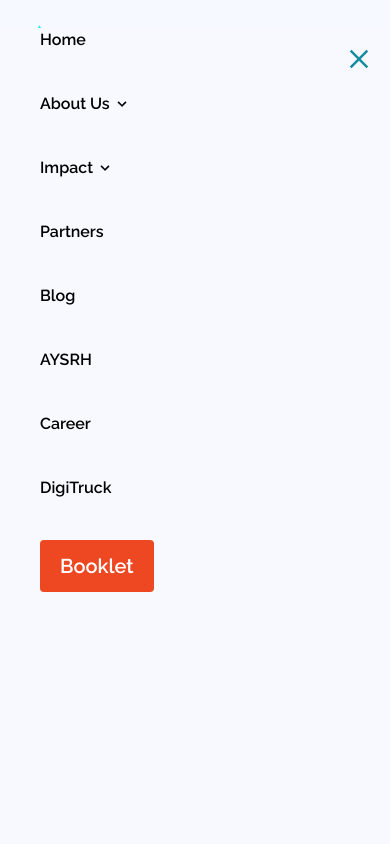
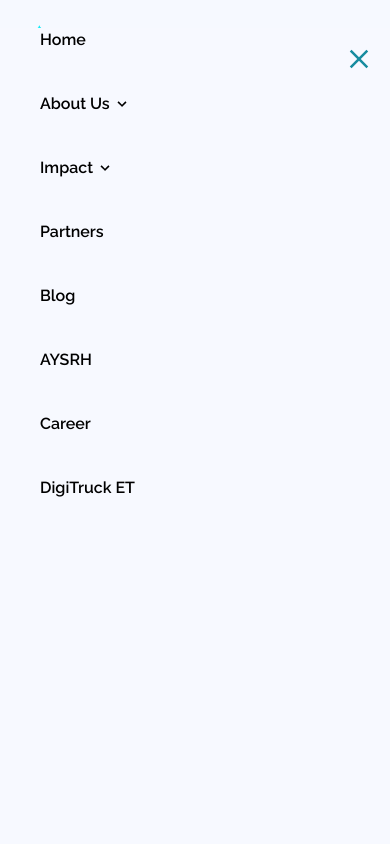
Before and after one commit to Admin-iCog-ACC/DigiTruckRegistration, a Next.js app: page / in a window 390 px wide. Both pictures are taken after a click on the element 352 px from the left and 64 px from the top of the page. Shown: the top 844 px of the page. Built offline with nearby package versions, Linux system fonts and the light colour scheme.

Commit message:
consent form link change

```diff
--- a/components/Nav.js
+++ b/components/Nav.js
@@ -296,14 +296,9 @@
             className="text-black hover:text-[#178c9f] cursor-pointer inline-flex items-center "
             onClick={(e) => router.push('/')}
           >
-            <span className="mr-1">DigiTruck</span>
+            <span className="mr-1">DigiTruck ET</span>
           </a>
-          <a
-            href='booklet.pdf'
-            className="text-xl text-white px-5 py-3 rounded bg-[#EE4823]"
-          >
-            Booklet
-          </a>
+
         </div>
       </div>
     </div>
--- a/components/forms/Final.js
+++ b/components/forms/Final.js
@@ -57,7 +57,7 @@
           </div>
           <div className="mt-5 text-md font-semibold text-gray-500">
             {labels.consent_start}
-            <a className="mt-5 text-blue-600 underline" href="https://docs.google.com/document/d/1ZLDdkdT_Rie9bQbyQt4LBNaZikVpzIBFSiREWGVFmZg/edit?usp=drivesdk" target="_blank" rel="noopener noreferrer">{labels.consent_form}</a>
+            <a className="mt-5 text-blue-600 underline" href="https://drive.google.com/file/d/1NH4Tg4oT8yMrOcwmBsrxUnbwLC0TyStx/view?usp=share_link" target="_blank" rel="noopener noreferrer">{labels.consent_form}</a>
             {labels.consent_end}
           </div>
           <a className="mt-10">
--- a/pages/index.js
+++ b/pages/index.js
@@ -19,11 +19,11 @@
         <Nav />
       </RecoilRoot>
       <DigiTruckHome />
-      <div className=' w-100% h-[90vh] clear-both bg-[url("/digitruck_interior_E_1.JPG")] bg-no-repeat bg-fixed bg-cover bg-[#178c9f]'></div>
+      <div className=' w-100% h-[90vh] clear-both bg-[url("/digitruck_interior_E_1.JPG")] bg-no-repeat bg-fixed bg-auto md:bg-cover bg-[#178c9f]'></div>
       <div className="bg-[#f7f9ff] p-10"></div>
 
       <BackgroundSection />
-      <div className=' w-100% h-[90vh] clear-both bg-[url("/digitruck_interior_E_2.jpg")] bg-no-repeat bg-fixed bg-cover bg-[#178c9f]'></div>
+      <div className=' w-100% h-[90vh] clear-both bg-[url("/digitruck_interior_E_2.jpg")] bg-no-repeat bg-fixed bg-auto md:bg-cover bg-[#178c9f]'></div>
 
       <ThreePoints />
       <PartnersSection />
```
